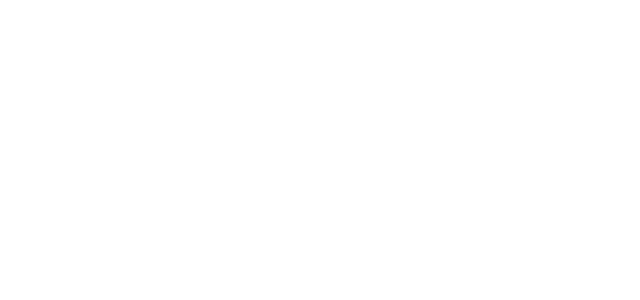
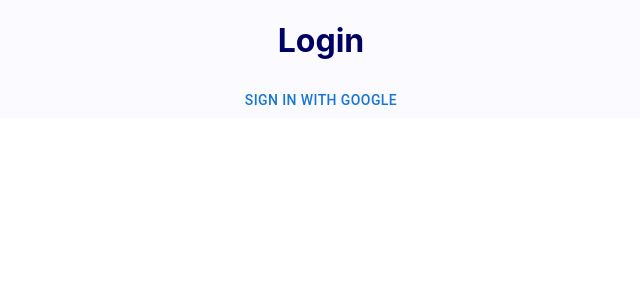
Before and after one commit to TheFloatingString/self-reflection-frontend, a React (Create React App) app: page /login in a window 1280 px wide. Before the commit this address had no page. Shown: the top 300 px of the page, without its empty margins (319-959 px from the left). Built offline with nearby package versions, Linux system fonts and the light colour scheme.

Commit message:
Add login page

```diff
--- a/package.json
+++ b/package.json
@@ -7,6 +7,7 @@
     "@emotion/styled": "^11.10.5",
     "@fontsource/roboto": "^4.5.8",
     "@mui/material": "^5.11.8",
+    "@react-oauth/google": "^0.10.0",
     "@testing-library/jest-dom": "^5.14.1",
     "@testing-library/react": "^13.0.0",
     "@testing-library/user-event": "^13.2.1",
--- a/src/App.js
+++ b/src/App.js
@@ -1,15 +1,14 @@
 import React from 'react';
 import { BrowserRouter as Router, Routes, Route } from 'react-router-dom';
-import { Link } from 'react-router-dom';
 import './App.css';
 import HomePage from './pages/HomePage';
-import TranslatedScripts from './pages/TranslatedScriptsPage';
 import TranslatedScriptsPage from './pages/TranslatedScriptsPage';
 import CansbridgePage from './pages/CansbridgePage';
 import SummaryPage from './pages/SummaryPage';
-import FaqPage
- from './pages/FaqPage';
+import FaqPage from './pages/FaqPage';
 import QuizPage from './pages/QuizPage';
+import LoginPage from './pages/LoginPage';
+
 function App() {
   return (
     <div className='App'>
@@ -21,6 +20,7 @@
         <Route exact path="/cansbridge" element={<CansbridgePage />} />
         <Route exact path="/faq" element={<FaqPage />} />
         <Route exact path="/summary" element={<SummaryPage />} />
+        <Route exact path="/login" element={<LoginPage />} />
       </Routes>
     </Router>
     </div>
--- /dev/null
+++ b/src/pages/LoginPage.js
@@ -0,0 +1,34 @@
+import React, { useState } from 'react';
+import { useNavigate } from 'react-router-dom';
+import { GoogleLogin } from '@react-oauth/google';
+import { Button } from '@mui/material';
+
+function LoginPage() {
+    const clientId = 'your-google-client-id';
+
+    const handleSuccess = (response) => {
+      // Implement success logic here
+      console.log(response);
+    };
+
+    const handleFailure = (response) => {
+      // Implement failure logic here
+      console.log(response);
+    };
+
+    return (
+      <div>
+        <h1>Login</h1>
+        <Button>Sign in with Google</Button>
+        {/* <GoogleLogin
+          clientId={clientId}
+          onSuccess={handleSuccess}
+          onFailure={handleFailure}
+          buttonText="Login with Google"
+          cookiePolicy={'single_host_origin'}
+        /> */}
+      </div>
+    );
+  }
+
+  export default LoginPage;
```
Also changed, not shown: 2 other files (tests, documents, lock files or other folders).
